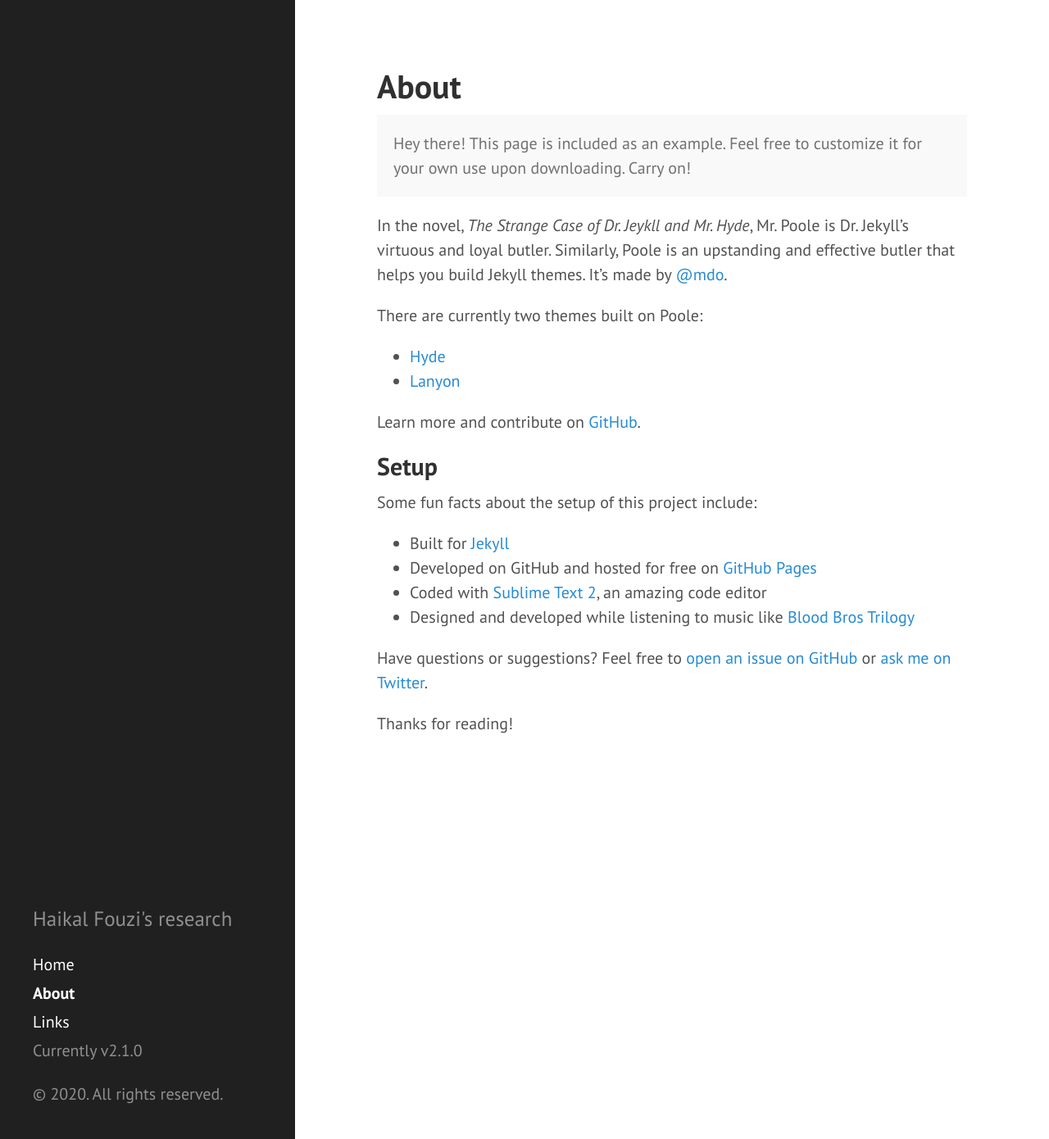
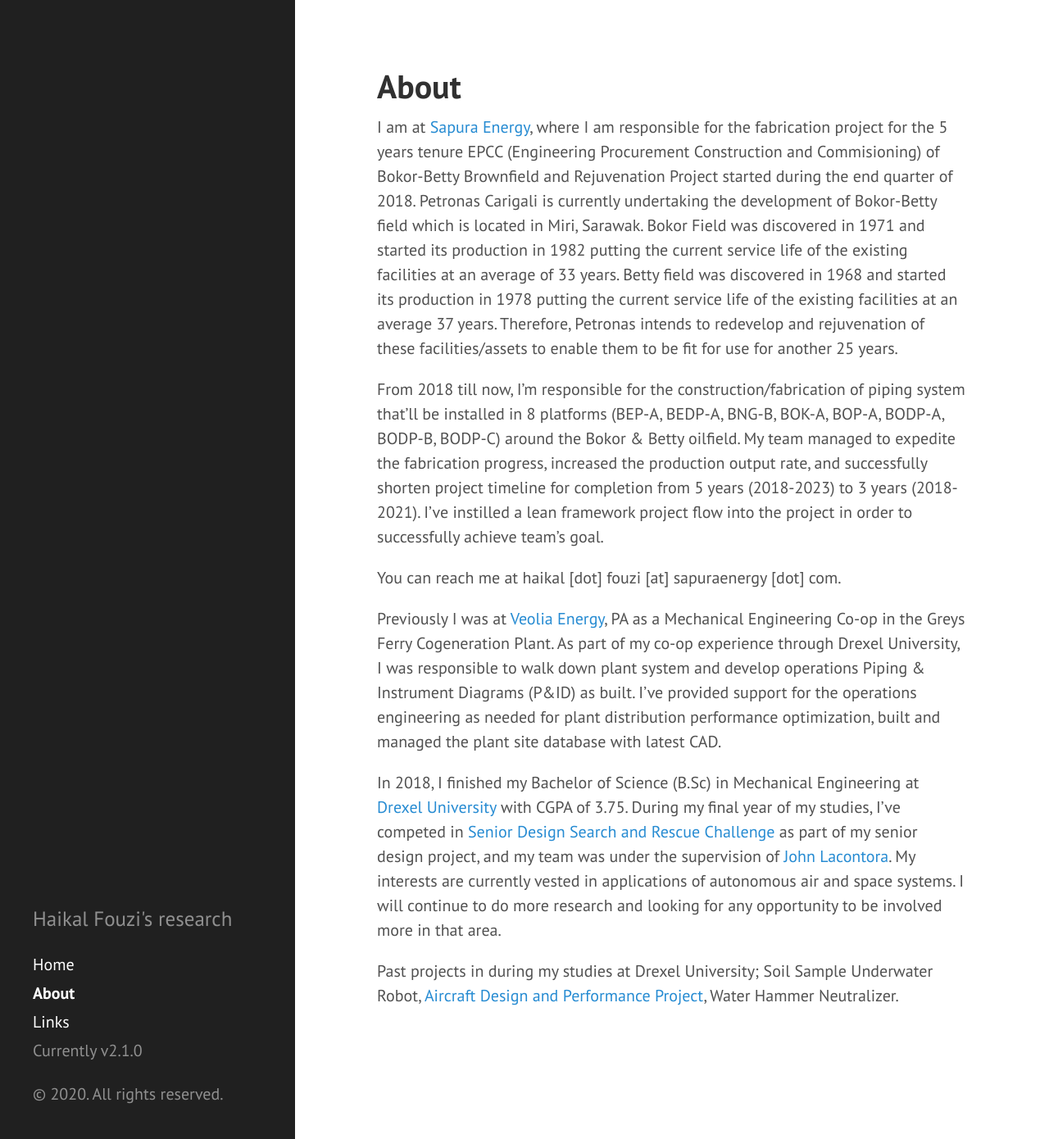
Before and after one commit to haikalfouzi/haikalfouzi.github.io, a Jekyll site: the page built from about.md, in a window 1280 px wide and 1390 px high. Shown: the whole window at 82% size. Built offline with Jekyll 4.4.1, drawn with Linux system fonts in a browser that asks for light colours.

Commit message:
updated about me

```diff
--- a/about.md
+++ b/about.md
@@ -3,28 +3,14 @@ layout: page
 title: About
 ---
 
-<p class="message">
-  Hey there! This page is included as an example. Feel free to customize it for your own use upon downloading. Carry on!
-</p>
+I am at [Sapura Energy](sapuraenergy.com), where I am responsible for the fabrication project for the 5 years tenure EPCC (Engineering Procurement Construction and Commisioning)  of Bokor-Betty Brownfield and Rejuvenation Project started during the end quarter of 2018. Petronas Carigali is currently undertaking the development of Bokor-Betty field which is located in Miri, Sarawak. Bokor Field was discovered in 1971 and started its production in 1982 putting the current service life of the existing facilities at an average of 33 years. Betty field was discovered in 1968 and started its production in 1978 putting the current service life of the existing facilities at an average 37 years. Therefore, Petronas intends to redevelop and rejuvenation of these facilities/assets to enable them to be fit for use for another 25 years.
 
-In the novel, *The Strange Case of Dr. Jeykll and Mr. Hyde*, Mr. Poole is Dr. Jekyll's virtuous and loyal butler. Similarly, Poole is an upstanding and effective butler that helps you build Jekyll themes. It's made by [@mdo](https://twitter.com/mdo).
+From 2018 till now, I'm responsible for the construction/fabrication of piping system that'll be installed in 8 platforms (BEP-A, BEDP-A, BNG-B, BOK-A, BOP-A, BODP-A, BODP-B, BODP-C) around the Bokor & Betty oilfield. My team managed to expedite the fabrication progress,  increased the production output rate, and successfully shorten project timeline for completion from 5 years (2018-2023) to 3 years (2018-2021). I've instilled a lean framework project flow into the project in order to successfully achieve team's goal.
 
-There are currently two themes built on Poole:
+You can reach me at haikal [dot] fouzi [at] sapuraenergy [dot] com.
 
-* [Hyde](http://hyde.getpoole.com)
-* [Lanyon](http://lanyon.getpoole.com)
+Previously I was at [Veolia Energy](veolianorthamerica.com), PA as a Mechanical Engineering Co-op in the Greys Ferry Cogeneration Plant. As part of my co-op experience through Drexel University, I was responsible to walk down plant system and develop operations Piping & Instrument Diagrams (P&ID) as built. I've provided support for the operations engineering as needed for plant distribution performance optimization, built and managed the plant site database with latest CAD.
 
-Learn more and contribute on [GitHub](https://github.com/poole).
+In 2018, I finished my Bachelor of Science (B.Sc) in Mechanical Engineering at [Drexel University](drexel.edu) with CGPA of 3.75. During my final year of my studies, I've competed in [Senior Design Search and Rescue Challenge](https://drive.google.com/file/d/1Lbk-PPCJqAlKEuM58Gpkwn-D825f-1CY/view?usp=drive_open) as part of my senior design project, and my team was under the supervision of [John Lacontora](http://www.pages.drexel.edu/~jml88/Welcome.html). My interests are currently vested in applications of autonomous air and space systems. I will continue to do more research and looking for any opportunity to be involved more in that area.
 
-## Setup
-
-Some fun facts about the setup of this project include:
-
-* Built for [Jekyll](http://jekyllrb.com)
-* Developed on GitHub and hosted for free on [GitHub Pages](https://pages.github.com)
-* Coded with [Sublime Text 2](http://sublimetext.com), an amazing code editor
-* Designed and developed while listening to music like [Blood Bros Trilogy](https://soundcloud.com/maddecent/sets/blood-bros-series)
-
-Have questions or suggestions? Feel free to [open an issue on GitHub](https://github.com/poole/issues/new) or [ask me on Twitter](https://twitter.com/mdo).
-
-Thanks for reading!
+Past projects in during my studies at Drexel University; Soil Sample Underwater Robot, [Aircraft Design and Performance Project](https://drive.google.com/file/d/1Okxsmg5Oprv7-LU-fcCWIZlJAWUcyux5/view?usp=sharing), Water Hammer Neutralizer.
```
